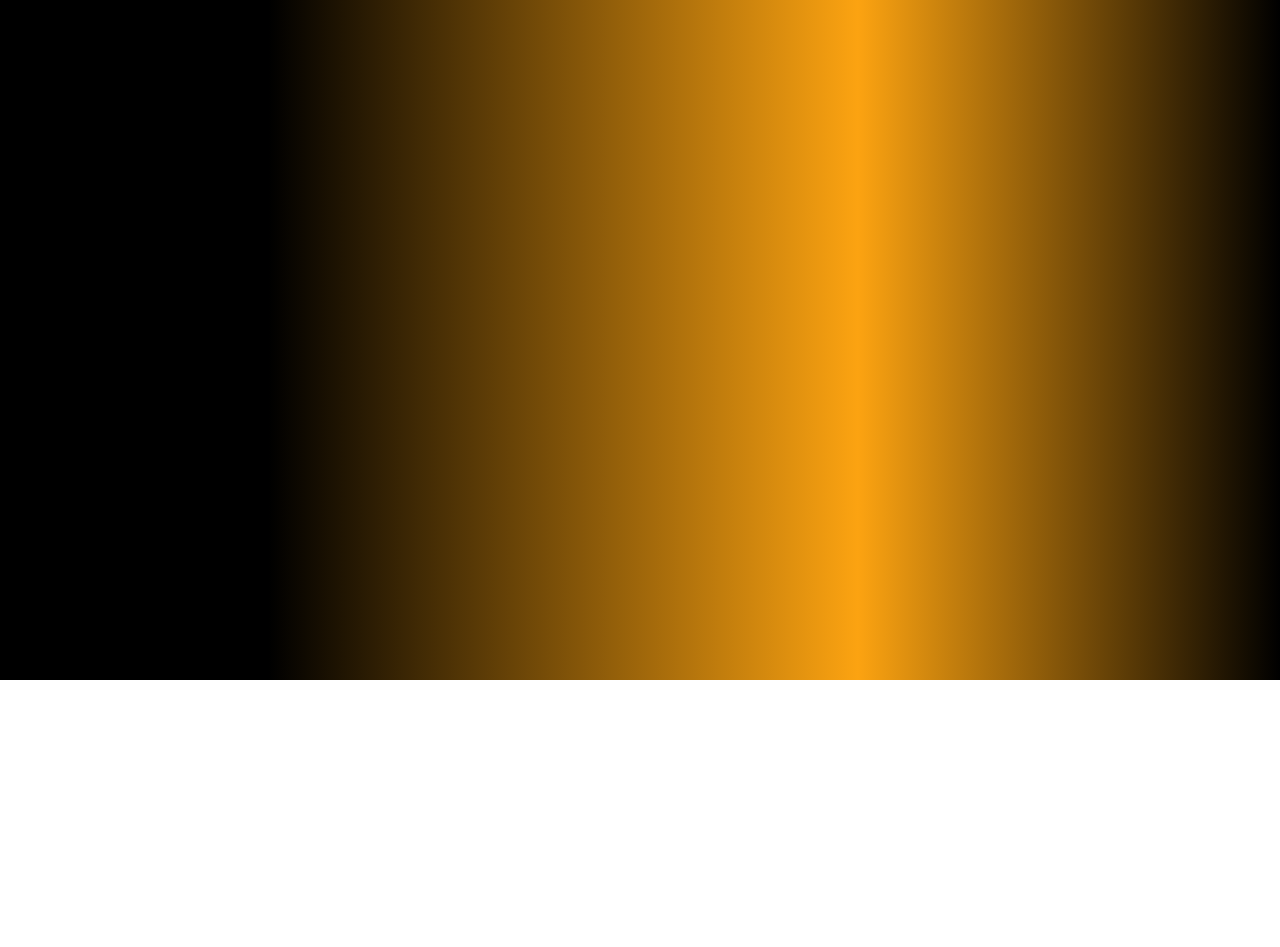
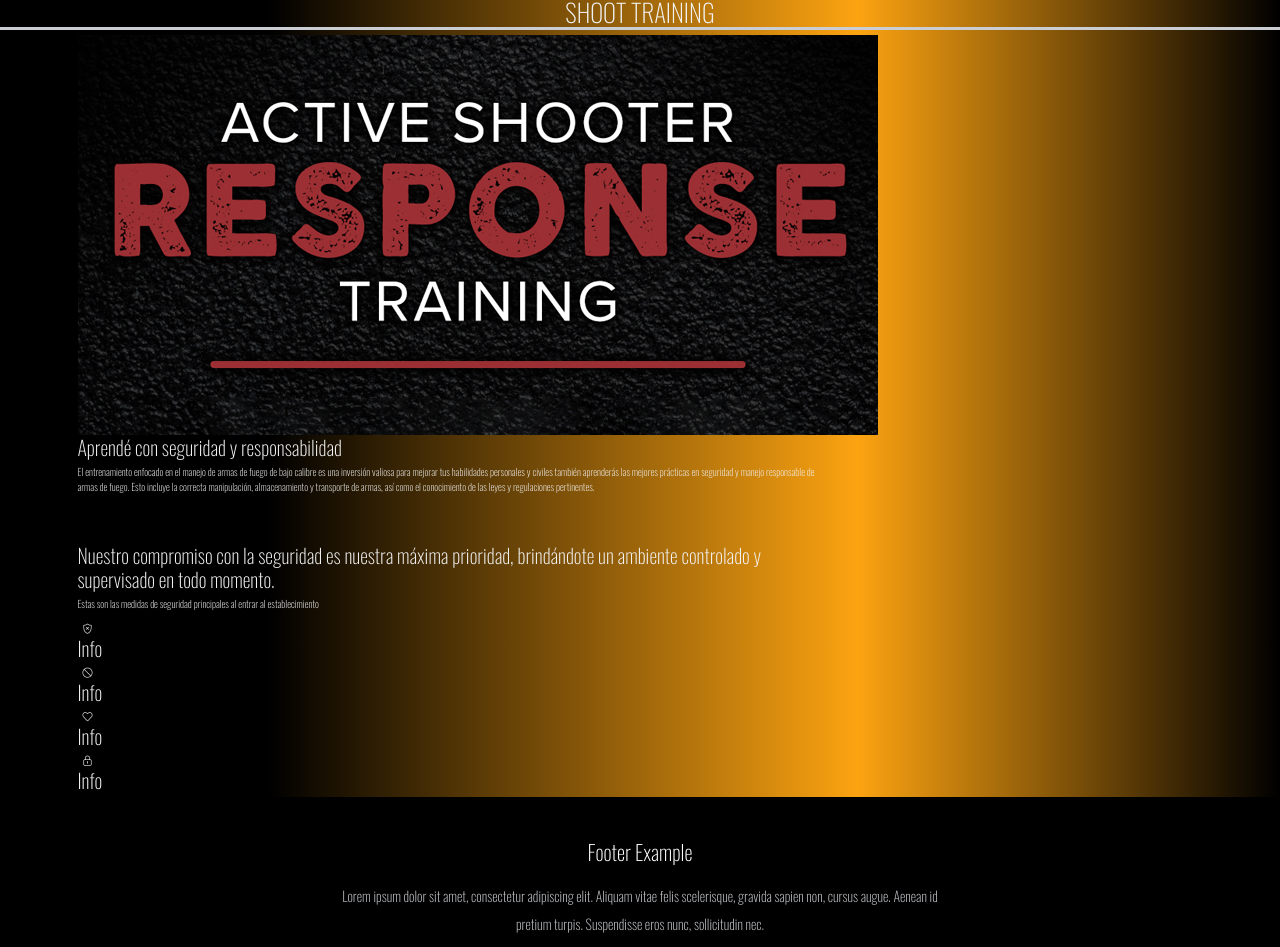
Before and after one commit to Pablo-Scharfspitz/TKMApage, a plain HTML site: page Campo de tiro.html in a window 1280 px wide. Shown: the part 120-1067 px from the top of the page. Before the commit the page ends 800 px from the top, so only its background shows below. Drawn offline with nearby package versions, Linux system fonts and the light colour scheme.

Commit message:
morestyles

```diff
--- a/CSS/styles.css
+++ b/CSS/styles.css
@@ -357,3 +357,39 @@ margin-bottom: 30px; }
   border-radius: inherit;
   box-shadow: 0 60px 40px rgb(0, 0 / 8%);
 }
+/* Campo de tiro */
+
+.container {  display: grid;
+  grid-template-columns: 1fr 1fr 1fr;
+  grid-template-rows: 1fr 1fr 1fr;
+  gap: 0px 0px;
+  grid-auto-flow: row;
+  grid-template-areas:
+    "shotcontent shotcontent extrainfo"
+    "shotcontent shotcontent extrainfo"
+    "securityinfo securityinfo extrainfo";
+}
+
+.extrainfo { grid-area: extrainfo;
+}
+
+.shotcontent { grid-area: shotcontent;
+
+}
+
+.securityinfo { grid-area: securityinfo; }
+
+h1{
+  text-align: center;
+  border-bottom-style:solid;
+  border-bottom-color: #cacdd2;
+  font-weight: bolder;
+}
+/* revisar */
+.iconsecurity{
+  display: inline;
+  align-items: center;
+}
+span{
+  padding: 5px;
+}
--- a/Campo de tiro.html
+++ b/Campo de tiro.html
@@ -8,21 +8,60 @@
     <title>TKMA</title>
     <link rel="shortcut icon" href="images/Gym beast icon.webp" type="image/x-icon">
     <link rel="stylesheet"  href="./CSS/styles.css"/>
+    <link rel="stylesheet" href="./CSS/bootstrap.min.css">
+    <link rel="stylesheet" href="https://cdnjs.cloudflare.com/ajax/libs/simple-line-icons/2.5.5/css/simple-line-icons.min.css">
 </head>
 <body class="bodyc">
     <header>
         <div>
             <nav><ul><section class="section1">
-
                 <li class="li1"><a class="li1a" href="./Index.html">Home</a></li>
                 <li><a href="./Instructors.html">Instructores</a></li>
                 <li><a href="./Clases.html">Clases</a></li>
                 <li><a href="./Campo de tiro.html">Campo de tiro</a></li>
                 <li><a href="./Sobre nosotros.html">Sobre nosotros</a></li>
-        </ul></section></nav></div>
-
-
+            </ul></section></nav>
+        </div>
     </header>
-
+    <h1>SHOOT TRAINING</h1>
+    <main>
+        <div class="container">
+            <div class="shotcontent">
+                <img src="./IMAGES/active-shooter-response-training.jpg" alt="Shoot training">
+                <h2>Aprendé con seguridad y responsabilidad</h2>
+                <p>El entrenamiento enfocado en el manejo de armas de fuego de bajo calibre es una inversión valiosa para mejorar tus habilidades personales y civiles también aprenderás las mejores prácticas en seguridad y manejo responsable de armas de fuego. Esto incluye la correcta manipulación, almacenamiento y transporte de armas, así como el conocimiento de las leyes y regulaciones pertinentes.</p>
+            </div>
+            <div class="securityinfo">
+                <h2>Nuestro compromiso con la seguridad es nuestra máxima prioridad, brindándote un ambiente controlado y supervisado en todo momento.</h2>
+                <p>Estas son las medidas de seguridad principales al entrar al establecimiento</p>
+                <div class="iconsecurity">
+                <span class="icon-shield"></span>
+                <h2>Info</h2>
+                <span class="icon-ban"></span>
+                <h2>Info</h2>
+                <span class="icon-heart"></span>
+                <h2>Info</h2>
+                <span class="icon-lock"></span>
+                <h2>Info</h2>
+                </div>
+            </div>
+            <div class="extrainfo"></div>
+        </div>
+    </main>
+    <footer>
+        <div class="footer-content">
+        <h3>Footer Example</h3>
+        <p>Lorem ipsum dolor sit amet, consectetur adipiscing elit. Aliquam vitae felis scelerisque, gravida sapien non, cursus augue. Aenean id pretium turpis. Suspendisse eros nunc, sollicitudin nec.</p>
+        <ul class="socials">
+            <li><a href="https://www.facebook.com/p/Espacio-TKMA-100083347382407/?paipv=0&eav=Afbz9ox5jbS3-G-SlWpCM35B7LBHvfgZ3oJ2yyFZOIEVGROINMcyvq2Kvsrb8HBRUJk&_rdr"><i class="fa fa-facebook"></i></a></li>
+            <li><a href="https://www.instagram.com/tkma.rosario/?hl=en"><i class="fa fa-instagram"></i></a></li>
+            <li><a href="#"><i class="fa fa-google-plus"></i></a></li>
+            <li><a href="#"><i class="fa fa-youtube"></i></a></li>
+        </ul>
+        </div>
+        <div class="footer-bottom">
+        <p>Copyright &copy <a href="#">TKMA</a> </p>
+        </div>
+    </footer>
 </body>
 </html>
```
Also changed, not shown: Instructors.html (+13 -10 lines), Sobre nosotros.html (+16 -0 lines), IMAGES/active-shooter-response-training.jpg (added). Lines whose indentation alone changed are shown as unchanged.
